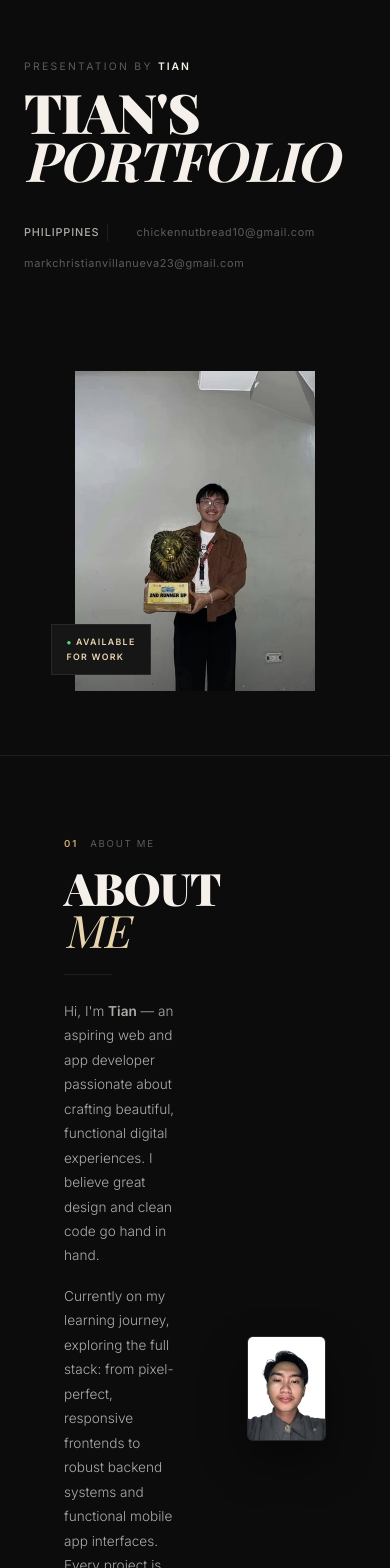
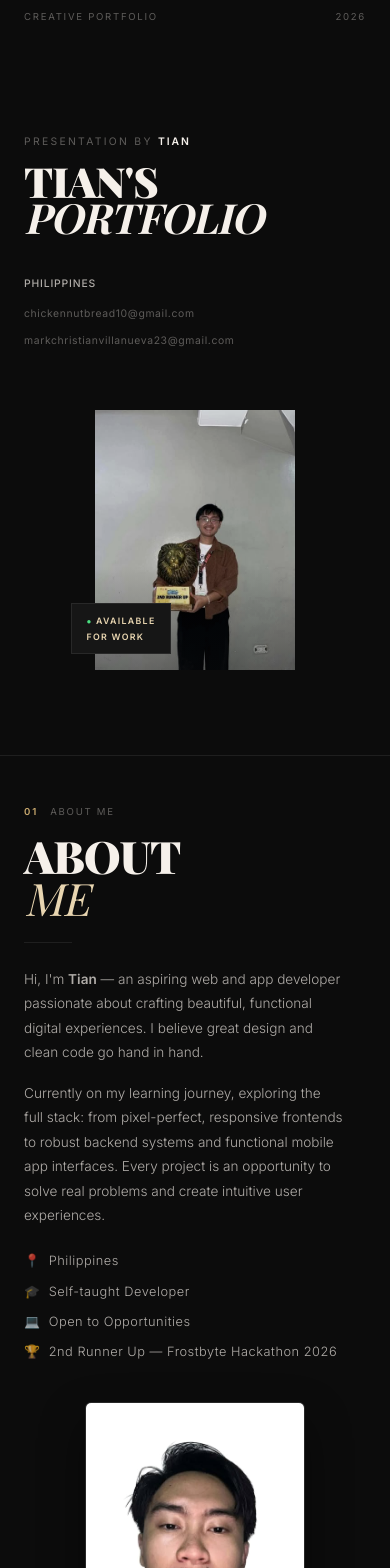
Before and after one commit to CodewithMark23/Tian-s_Portfolio_26, a React (Vite) app in the folder myPortfolio26/: page / in a window 390 px wide. Shown: the part 180-1748 px from the top of the page. Built offline with nearby package versions, Linux system fonts and the light colour scheme; a web font is replaced by a local one.

Commit message:
style(responsive): refine responsive breakpoints for 1024px, 768px, and 390px viewports

```diff
--- a/myPortfolio26/src/App.css
+++ b/myPortfolio26/src/App.css
@@ -621,26 +621,6 @@
 
 /* ═══════════════════════════════════════════════════════
    ABOUT ME SECTION (Profile Image Balanced 35–45%)
-═════════════════/* ═══════════════════════════════════════════════════════
-   TEXT SECTIONS (Introduction, Education)
-═══════════════════════════════════════════════════════ */
-.intro-text-section,
-.edu-text-section {
-  display: flex;
-  align-items: center;
-  padding: 5rem 4rem;
-  min-height: 60vh;
-  border-bottom: 1px solid var(--border);
-}
-
-.intro-text-inner,
-.edu-text-inner {
-  max-width: 720px;
-  width: 100%;
-}
-
-/* ═══════════════════════════════════════════════════════
-   ABOUT ME SECTION (Profile Image Balanced 35–45%)
 ═══════════════════════════════════════════════════════ */
 .about-me-section {
   min-height: 75vh;
@@ -810,8 +790,6 @@
   font-weight: 400;
   opacity: 0.75;
 }
-
-
 
 /* ═══════════════════════════════════════════════════════
    PROJECTS SECTION
@@ -1188,8 +1166,12 @@
 ═══════════════════════════════════════════════════════ */
 @media (max-width: 1024px) {
   .skills-grid { grid-template-columns: repeat(2, 1fr); }
+  .skills-header { flex-direction: column; align-items: flex-start; gap: 1rem; }
+  .skills-intro-text { text-align: left; max-width: 100%; }
   .hero-section { padding: 3rem 2.5rem 2.5rem; }
-  .split-text-col { padding: 2.5rem; }
+  .about-me-section, .intro-text-section, .edu-text-section { padding: 4rem 2.5rem; }
+  .about-me-container { grid-template-columns: 1.2fr 1fr; gap: 2.5rem; }
+  .about-image-wrapper { max-width: 320px; }
   .skills-section, .projects-section, .contact-section { padding: 4rem 2.5rem; }
   .site-footer { padding: 2rem 2.5rem; }
 }
@@ -1206,24 +1188,69 @@
 
   .hero-section {
     grid-template-columns: 1fr;
-    padding: 2rem 1.5rem 4rem;
+    padding: 2.5rem 1.5rem 3.5rem;
     gap: 2rem;
   }
-  .hero-title { font-size: clamp(3rem, 14vw, 5rem); }
-  .hero-image-col { justify-self: center; }
+  .hero-meta-bar {
+    position: static;
+    padding: 0;
+    margin-bottom: 1.25rem;
+  }
+  .hero-text {
+    padding-top: 0;
+  }
+  .hero-title { font-size: clamp(2.8rem, 13vw, 4.5rem); }
+  .hero-image-col { justify-self: center; align-self: center; }
   .hero-img-frame { width: 240px; height: 320px; }
   .hero-scroll { display: none; }
 
-  .split-section { grid-template-columns: 1fr; }
-  .split-section.reverse { direction: ltr; }
-  .split-img-col { min-height: 50vw; }
-  .split-text-col { border-left: none !important; border-right: none !important; border-top: 1px solid var(--border); padding: 2.5rem 1.5rem; }
+  .hero-contact-row {
+    flex-direction: column;
+    align-items: flex-start;
+    gap: 0.65rem;
+  }
+  .hero-location {
+    border-right: none;
+    padding-right: 0;
+    margin-bottom: 0.2rem;
+  }
+
+  .intro-text-section,
+  .edu-text-section,
+  .about-me-section {
+    padding: 3rem 1.5rem;
+    min-height: auto;
+  }
+
+  .about-me-container {
+    grid-template-columns: 1fr;
+    gap: 2.5rem;
+  }
+  .about-image-col {
+    order: 2;
+  }
+  .about-image-wrapper {
+    max-width: 280px;
+    margin: 0 auto;
+  }
 
   .skills-grid { grid-template-columns: 1fr; }
   .skills-section, .projects-section { padding: 3rem 1.5rem; }
 
   .contact-section { flex-direction: column; padding: 3rem 1.5rem; gap: 2rem; }
   .contact-deco { display: none; }
+  .contact-actions {
+    flex-direction: column;
+    width: 100%;
+    gap: 0.75rem;
+  }
+  .contact-actions .btn-primary,
+  .contact-actions .btn-ghost {
+    width: 100%;
+    text-align: center;
+    font-size: 0.78rem;
+    word-break: break-all;
+  }
 
   .site-footer { grid-template-columns: 1fr; gap: 1.5rem; padding: 2rem 1.5rem; text-align: center; }
   .footer-nav-links { justify-content: center; }
@@ -1246,3 +1273,12 @@
   .nav-cta { display: none; }
   .nav-burger { display: flex; }
 }
+
+@media (max-width: 390px) {
+  .hero-title { font-size: 2.6rem; }
+  .hero-img-frame { width: 200px; height: 260px; }
+  .about-image-wrapper { max-width: 220px; }
+  .skill-card { padding: 1.8rem 1.4rem; }
+  .hero-contact-item { font-size: 0.65rem; }
+  .skills-section, .projects-section, .contact-section { padding: 2.5rem 1.25rem; }
+}
```
